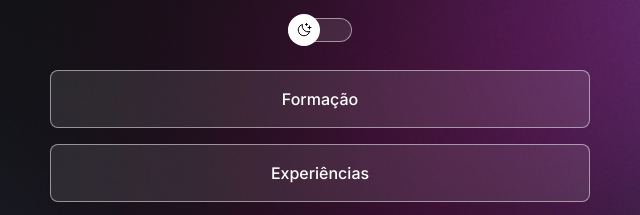
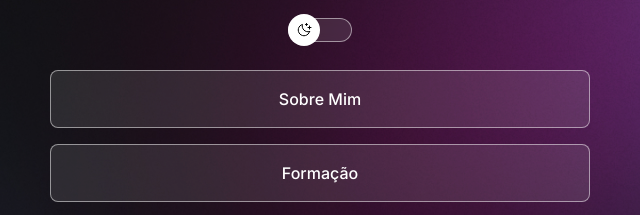
Before and after one commit to nayrasleao/nayrasleao.dev, a website: page index.html in a window 1280 px wide. Shown: the part 239-454 px from the top of the page, 320-960 px from the left. Drawn offline with nearby package versions, Linux system fonts and the light colour scheme.

Commit message:
Change links

```diff
--- a/index.html
+++ b/index.html
@@ -22,13 +22,13 @@
       </div>
       <ul>
         <li>
-          <a href="formacao.html">Formação</a>
+          <a href="#">Sobre Mim</a>
         </li>
         <li>
-          <a href="experiencia.html">Experiências</a>
+          <a href="#">Formação</a>
         </li>
         <li>
-          <a href="#" target="_blank">Veja meu portfólio</a>
+          <a href="#">Veja meu portfólio</a>
         </li>
         <li>
           <a href="https://hashteck.com.br" target="_blank">Conheça a Hasteck</a>
```
